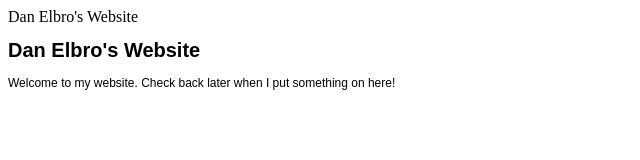
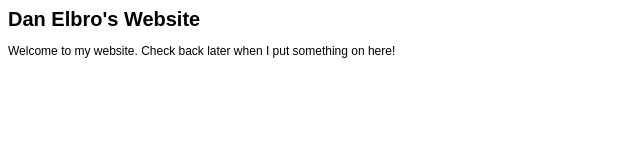
Before and after one commit to danelbro/danelbro.github.io, a plain HTML site: page index.html in a window 1280 px wide. Shown: the whole page, without its empty margins (0-640 px from the left). Drawn offline with Linux system fonts and the light colour scheme.

Commit message:
Update index.html

```diff
--- a/index.html
+++ b/index.html
@@ -12,9 +12,6 @@
 </style>
 
 <html>
-  <head>
-    Dan Elbro's Website
-  </head>
   <body>
     <h1>Dan Elbro's Website</h1>
     <p>Welcome to my website. Check back later when I put something on here!</p>
```
